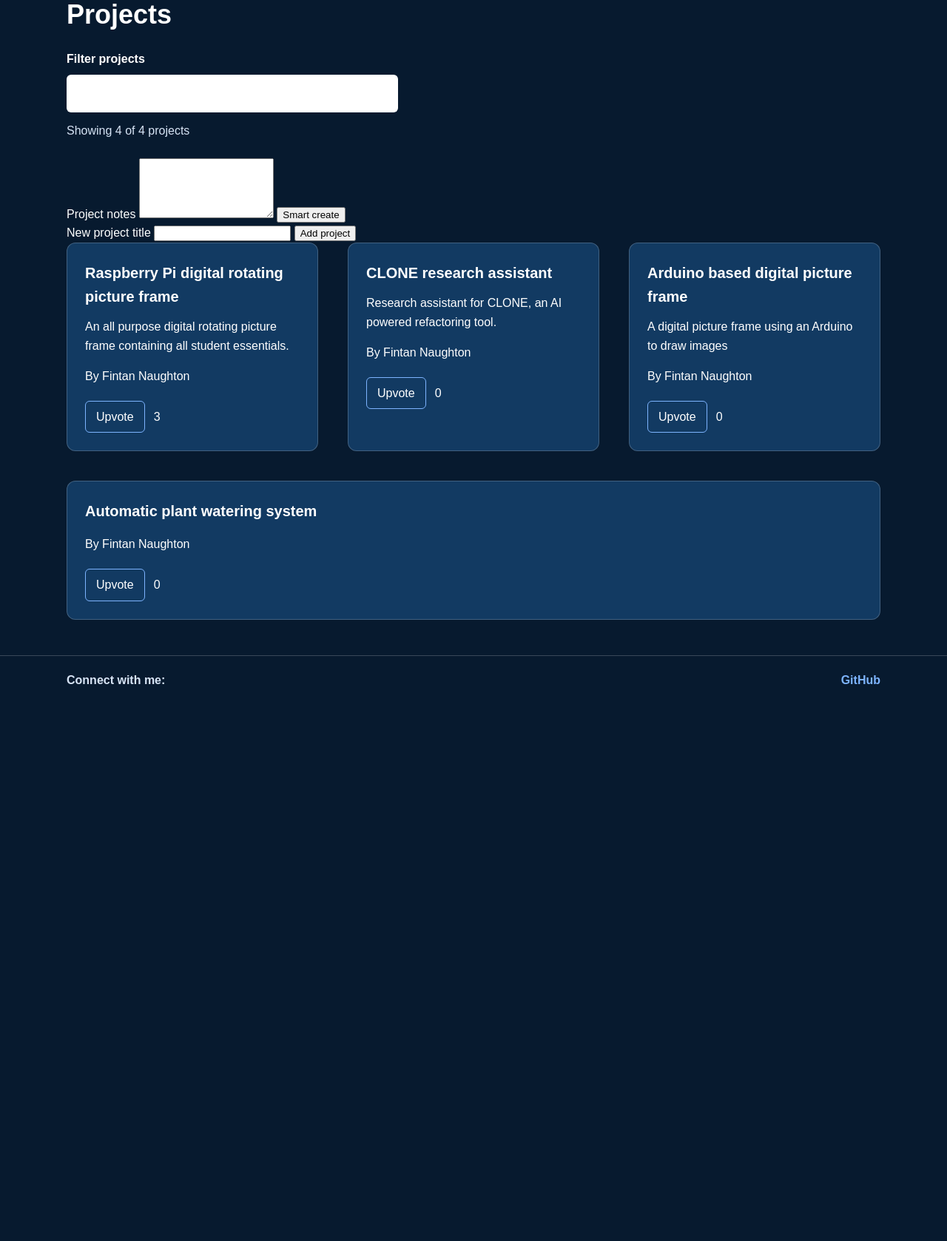
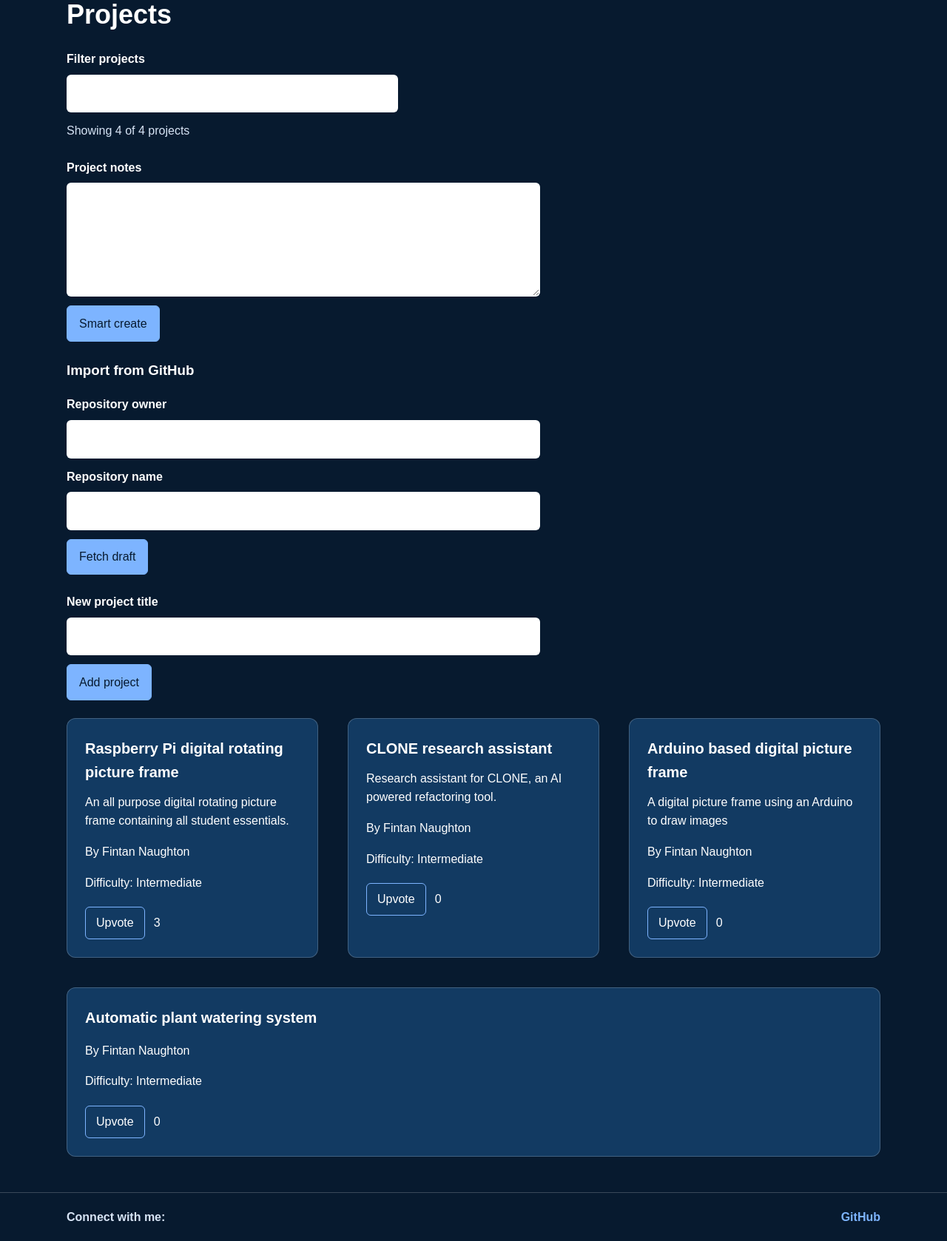
Before and after one commit to finNaughton/ssw215-finNaughton, a Flask app: page / in a window 1280 px wide. Shown: the part 539-2217 px from the top of the page at 74% size. Before the commit the page ends 1464 px from the top, so only its background shows below. Run offline with Flask 3, Linux system fonts and the light colour scheme; data comes from the database, SQL or seed files in the repository.

Commit message:
feat: import a project draft from a github repository

```diff
--- a/labs/lab10/app.py
+++ b/labs/lab10/app.py
@@ -9,6 +9,15 @@ from ai_service import (
     ModelRefusalError,
     ProviderUnavailableError,
     extract_project,
+    create_git_draft,
+    refine_git_draft,
+    get_git_draft,
+)
+from github_service import (
+    GitHubUnavailableError,
+    ReadmeTooShortError,
+    RepositoryNotFoundError,
+    fetch_repository_readme,
 )
 
 app = Flask(__name__)
@@ -33,6 +42,7 @@ class Project(db.Model):
     description = db.Column(db.Text, nullable=False, default="")
     summary = db.Column(db.Text, nullable=False, default="")
     technologies = db.Column(db.Text, nullable=False, default="")
+    difficulty = db.Column(db.String(20), nullable=False, default="Intermediate")
     likes = db.Column(db.Integer, default=0, nullable=False)
     author_id = db.Column(db.Integer, db.ForeignKey("author.id"), nullable=False)
 
@@ -43,6 +53,7 @@ class Project(db.Model):
             "description": self.description,
             "summary": self.summary,
             "technologies": self.technologies,
+            "difficulty": self.difficulty,
             "likes": self.likes,
             "author": self.author.name,
         }
@@ -76,6 +87,15 @@ def init_seed_data():
 
 with app.app_context():
     db.create_all()
+    columns = db.session.execute(db.text("PRAGMA table_info(project)")).fetchall()
+    if columns and not any(column[1] == "difficulty" for column in columns):
+        db.session.execute(
+            db.text(
+                "ALTER TABLE project ADD COLUMN difficulty "
+                "VARCHAR(20) NOT NULL DEFAULT 'Intermediate'"
+            )
+        )
+        db.session.commit()
     init_seed_data()
 
 
@@ -177,5 +197,93 @@ def smart_create_project():
     return jsonify(project.to_dict()), 201
 
 
+@app.post("/api/projects/git-start")
+def git_start_project():
+    request_data = request.get_json(silent=True)
+    owner = request_data.get("owner") if isinstance(request_data, dict) else None
+    repo = request_data.get("repo") if isinstance(request_data, dict) else None
+    if not isinstance(owner, str) or not owner.strip() or not isinstance(repo, str) or not repo.strip():
+        return jsonify({"error": "A repository owner and name are required"}), 400
+
+    try:
+        readme = fetch_repository_readme(owner.strip(), repo.strip())
+    except RepositoryNotFoundError:
+        return jsonify({"error": "Repository not found"}), 404
+    except ReadmeTooShortError:
+        return jsonify({"error": "README is shorter than 20 characters"}), 400
+    except GitHubUnavailableError:
+        return jsonify({"error": "GitHub is unavailable"}), 503
+
+    try:
+        session_id, draft = create_git_draft(readme)
+    except ModelRefusalError:
+        return jsonify({"error": "The model refused to create a draft"}), 422
+    except ProviderUnavailableError:
+        return jsonify({"error": "The AI provider is unavailable"}), 503
+
+    return jsonify({
+        "session_id": session_id,
+        "draft": draft.model_dump(),
+    }), 201
+
+
+@app.post("/api/projects/git-refine")
+def git_refine_project():
+    request_data = request.get_json(silent=True)
+    session_id = request_data.get("session_id") if isinstance(request_data, dict) else None
+    feedback = request_data.get("feedback") if isinstance(request_data, dict) else None
+    if not isinstance(session_id, str) or not isinstance(feedback, str):
+        return jsonify({"error": "session_id and feedback are required"}), 400
+
+    if get_git_draft(session_id) is None:
+        return jsonify({"error": "Session not found"}), 404
+
+    try:
+        draft = refine_git_draft(session_id, feedback)
+    except ModelRefusalError:
+        return jsonify({"error": "The model refused to refine the draft"}), 422
+    except ProviderUnavailableError:
+        return jsonify({"error": "The AI provider is unavailable"}), 503
+
+    return jsonify(draft.model_dump()), 200
+
+
+@app.post("/api/projects/git-commit")
+def git_commit_project():
+    request_data = request.get_json(silent=True)
+    session_id = request_data.get("session_id") if isinstance(request_data, dict) else None
+    if not isinstance(session_id, str):
+        return jsonify({"error": "session_id is required"}), 400
+
+    draft = get_git_draft(session_id)
+    if draft is None:
+        return jsonify({"error": "Session not found"}), 404
+
+    author = db.session.execute(db.select(Author).order_by(Author.id)).scalars().first()
+    if author is None:
+        return jsonify({"error": "No project author is available"}), 400
+
+    project = Project(
+        title=draft.title.strip(),
+        description=draft.summary.strip(),
+        summary=draft.summary.strip(),
+        technologies=", ".join(
+            technology.strip()
+            for technology in draft.technologies
+            if technology.strip()
+        ),
+        difficulty=draft.difficulty,
+        likes=0,
+        author_id=author.id,
+    )
+    db.session.add(project)
+    try:
+        db.session.commit()
+    except IntegrityError:
+        db.session.rollback()
+        return jsonify({"error": "A project with that title already exists"}), 400
+    return jsonify(project.to_dict()), 201
+
+
 if __name__ == "__main__":
     app.run(debug=True)
--- a/labs/lab10/static/app.js
+++ b/labs/lab10/static/app.js
@@ -5,6 +5,49 @@ const newTitleInput = document.querySelector("#new-title");
 const addProjectButton = document.querySelector("#add-project");
 const smartNotesInput = document.querySelector("#smart-notes");
 const smartCreateButton = document.querySelector("#smart-create");
+const repoOwnerInput = document.querySelector("#repo-owner");
+const repoNameInput = document.querySelector("#repo-name");
+const fetchGitHubDraftButton = document.querySelector("#fetch-github-draft");
+const githubDraftPanel = document.querySelector("#github-draft-panel");
+const draftFeedbackInput = document.querySelector("#draft-feedback");
+const sendDraftFeedbackButton = document.querySelector("#send-draft-feedback");
+const approveDraftButton = document.querySelector("#approve-draft");
+
+let gitSessionId = null;
+
+function renderGitHubDraft(draft) {
+  document.querySelector("#draft-title").textContent = `Title: ${draft.title}`;
+  document.querySelector("#draft-summary").textContent = `Summary: ${draft.summary}`;
+  document.querySelector("#draft-technologies").textContent =
+    `Technologies: ${draft.technologies.join(", ")}`;
+  document.querySelector("#draft-difficulty").textContent =
+    `Difficulty: ${draft.difficulty}`;
+  githubDraftPanel.classList.remove("hidden");
+}
+
+function appendProjectCard(project) {
+  const card = document.createElement("article");
+  card.className = "card";
+  card.dataset.projectId = project.id;
+  card.innerHTML = `
+    <h3 class="card-title"></h3>
+    <p class="card-copy"></p>
+    <p class="card-author"></p>
+    <p class="card-difficulty"></p>
+    <div class="card-actions">
+      <button class="upvote-btn" type="button">Upvote</button>
+      <span class="like-count"></span>
+    </div>
+  `;
+  card.querySelector(".card-title").textContent = project.title;
+  card.querySelector(".card-copy").textContent = project.summary || project.description;
+  card.querySelector(".card-author").textContent = `By ${project.author}`;
+  card.querySelector(".card-difficulty").textContent =
+    `Difficulty: ${project.difficulty || "Intermediate"}`;
+  card.querySelector(".like-count").textContent = project.likes;
+  projectList.append(card);
+  updateProjectList();
+}
 
 function updateProjectList() {
   const projectCards = Array.from(document.querySelectorAll(".card"));
@@ -73,25 +116,8 @@ addProjectButton.addEventListener("click", async () => {
     }
 
     const project = await response.json();
-    const card = document.createElement("article");
-    card.className = "card";
-    card.dataset.projectId = project.id;
-    card.innerHTML = `
-      <h3 class="card-title"></h3>
-      <p class="card-copy"></p>
-      <p class="card-author"></p>
-      <div class="card-actions">
-        <button class="upvote-btn" type="button">Upvote</button>
-        <span class="like-count"></span>
-      </div>
-    `;
-    card.querySelector(".card-title").textContent = project.title;
-    card.querySelector(".card-copy").textContent = project.description;
-    card.querySelector(".card-author").textContent = `By ${project.author}`;
-    card.querySelector(".like-count").textContent = project.likes;
-    projectList.append(card);
+    appendProjectCard(project);
     newTitleInput.value = "";
-    updateProjectList();
   } catch (error) {
     console.error(error);
   } finally {
@@ -115,28 +141,85 @@ smartCreateButton.addEventListener("click", async () => {
     }
 
     const project = await response.json();
-    const card = document.createElement("article");
-    card.className = "card";
-    card.dataset.projectId = project.id;
-    card.innerHTML = `
-      <h3 class="card-title"></h3>
-      <p class="card-copy"></p>
-      <p class="card-author"></p>
-      <div class="card-actions">
-        <button class="upvote-btn" type="button">Upvote</button>
-        <span class="like-count"></span>
-      </div>
-    `;
-    card.querySelector(".card-title").textContent = project.title;
-    card.querySelector(".card-copy").textContent = project.summary;
-    card.querySelector(".card-author").textContent = `By ${project.author}`;
-    card.querySelector(".like-count").textContent = project.likes;
-    projectList.append(card);
+    appendProjectCard(project);
     smartNotesInput.value = "";
-    updateProjectList();
   } catch (error) {
     console.error(error);
   } finally {
     smartCreateButton.disabled = false;
   }
 });
+
+fetchGitHubDraftButton.addEventListener("click", async () => {
+  fetchGitHubDraftButton.disabled = true;
+  try {
+    const response = await fetch("/api/projects/git-start", {
+      method: "POST",
+      headers: { "Content-Type": "application/json" },
+      body: JSON.stringify({
+        owner: repoOwnerInput.value,
+        repo: repoNameInput.value,
+      }),
+    });
+    if (!response.ok) {
+      throw new Error(`GitHub draft failed with status ${response.status}`);
+    }
+    const result = await response.json();
+    gitSessionId = result.session_id;
+    renderGitHubDraft(result.draft);
+  } catch (error) {
+    console.error(error);
+  } finally {
+    fetchGitHubDraftButton.disabled = false;
+  }
+});
+
+sendDraftFeedbackButton.addEventListener("click", async () => {
+  if (!gitSessionId) {
+    return;
+  }
+  sendDraftFeedbackButton.disabled = true;
+  try {
+    const response = await fetch("/api/projects/git-refine", {
+      method: "POST",
+      headers: { "Content-Type": "application/json" },
+      body: JSON.stringify({
+        session_id: gitSessionId,
+        feedback: draftFeedbackInput.value,
+      }),
+    });
+    if (!response.ok) {
+      throw new Error(`Draft refinement failed with status ${response.status}`);
+    }
+    renderGitHubDraft(await response.json());
+  } catch (error) {
+    console.error(error);
+  } finally {
+    sendDraftFeedbackButton.disabled = false;
+  }
+});
+
+approveDraftButton.addEventListener("click", async () => {
+  if (!gitSessionId) {
+    return;
+  }
+  approveDraftButton.disabled = true;
+  try {
+    const response = await fetch("/api/projects/git-commit", {
+      method: "POST",
+      headers: { "Content-Type": "application/json" },
+      body: JSON.stringify({ session_id: gitSessionId }),
+    });
+    if (!response.ok) {
+      throw new Error(`Draft approval failed with status ${response.status}`);
+    }
+    const project = await response.json();
+    appendProjectCard(project);
+    githubDraftPanel.classList.add("hidden");
+    gitSessionId = null;
+  } catch (error) {
+    console.error(error);
+  } finally {
+    approveDraftButton.disabled = false;
+  }
+});
--- a/labs/lab10/static/style.css
+++ b/labs/lab10/static/style.css
@@ -261,6 +261,44 @@
   display: none;
 }
 
+.project-create,
+.github-draft {
+  margin-bottom: 1.5rem;
+  max-width: 40rem;
+}
+
+.project-create label,
+.github-draft label {
+  display: block;
+  margin-top: 0.75rem;
+  font-weight: 700;
+}
+
+.project-create input,
+.project-create textarea,
+.github-draft textarea {
+  display: block;
+  width: 100%;
+  padding: 0.75rem;
+  margin-top: 0.5rem;
+  border: 1px solid var(--border);
+  border-radius: 0.375rem;
+  font: inherit;
+}
+
+.project-create button,
+.github-draft button {
+  margin-top: 0.75rem;
+  margin-right: 0.75rem;
+  padding: 0.65rem 1rem;
+  border: 1px solid var(--accent);
+  border-radius: 0.375rem;
+  background: var(--accent);
+  color: #071a2f;
+  font: inherit;
+  cursor: pointer;
+}
+
 .site-footer {
   background: var(--bg);
   border-top: 1px solid var(--border);
--- a/labs/lab10/templates/index.html
+++ b/labs/lab10/templates/index.html
@@ -48,6 +48,25 @@
           <textarea id="smart-notes" rows="5"></textarea>
           <button id="smart-create" type="button">Smart create</button>
         </div>
+        <div class="project-create github-import">
+          <h3>Import from GitHub</h3>
+          <label for="repo-owner">Repository owner</label>
+          <input id="repo-owner" type="text" />
+          <label for="repo-name">Repository name</label>
+          <input id="repo-name" type="text" />
+          <button id="fetch-github-draft" type="button">Fetch draft</button>
+        </div>
+        <div class="github-draft hidden" id="github-draft-panel" aria-live="polite">
+          <h3>GitHub draft</h3>
+          <p id="draft-title"></p>
+          <p id="draft-summary"></p>
+          <p id="draft-technologies"></p>
+          <p id="draft-difficulty"></p>
+          <label for="draft-feedback">Feedback</label>
+          <textarea id="draft-feedback" rows="4"></textarea>
+          <button id="send-draft-feedback" type="button">Send feedback</button>
+          <button id="approve-draft" type="button">Approve and save</button>
+        </div>
         <div class="project-create">
           <label for="new-title">New project title</label>
           <input id="new-title" type="text" />
@@ -59,6 +78,7 @@
             <h3 class="card-title">{{ project.title }}</h3>
             <p class="card-copy">{{ project.description }}</p>
             <p class="card-author">By {{ project.author.name }}</p>
+            <p class="card-difficulty">Difficulty: {{ project.difficulty }}</p>
             {% if project.likes > 10 %}
             <span class="badge">Trending</span>
             {% endif %}
```
Also changed, not shown: labs/lab10/ai_service.py (+85 -0 lines), labs/lab10/github_service.py (added, +55 -0 lines).
